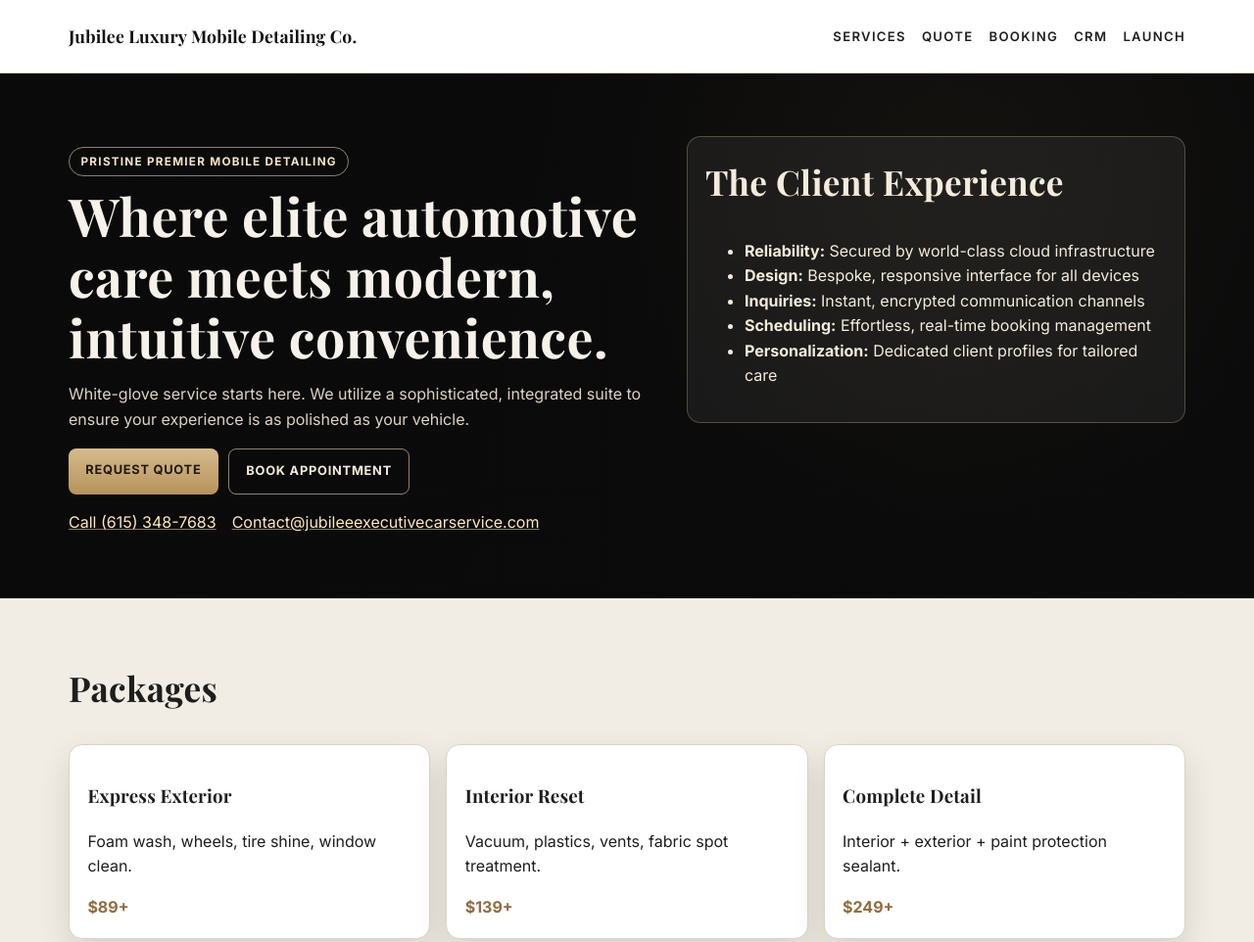
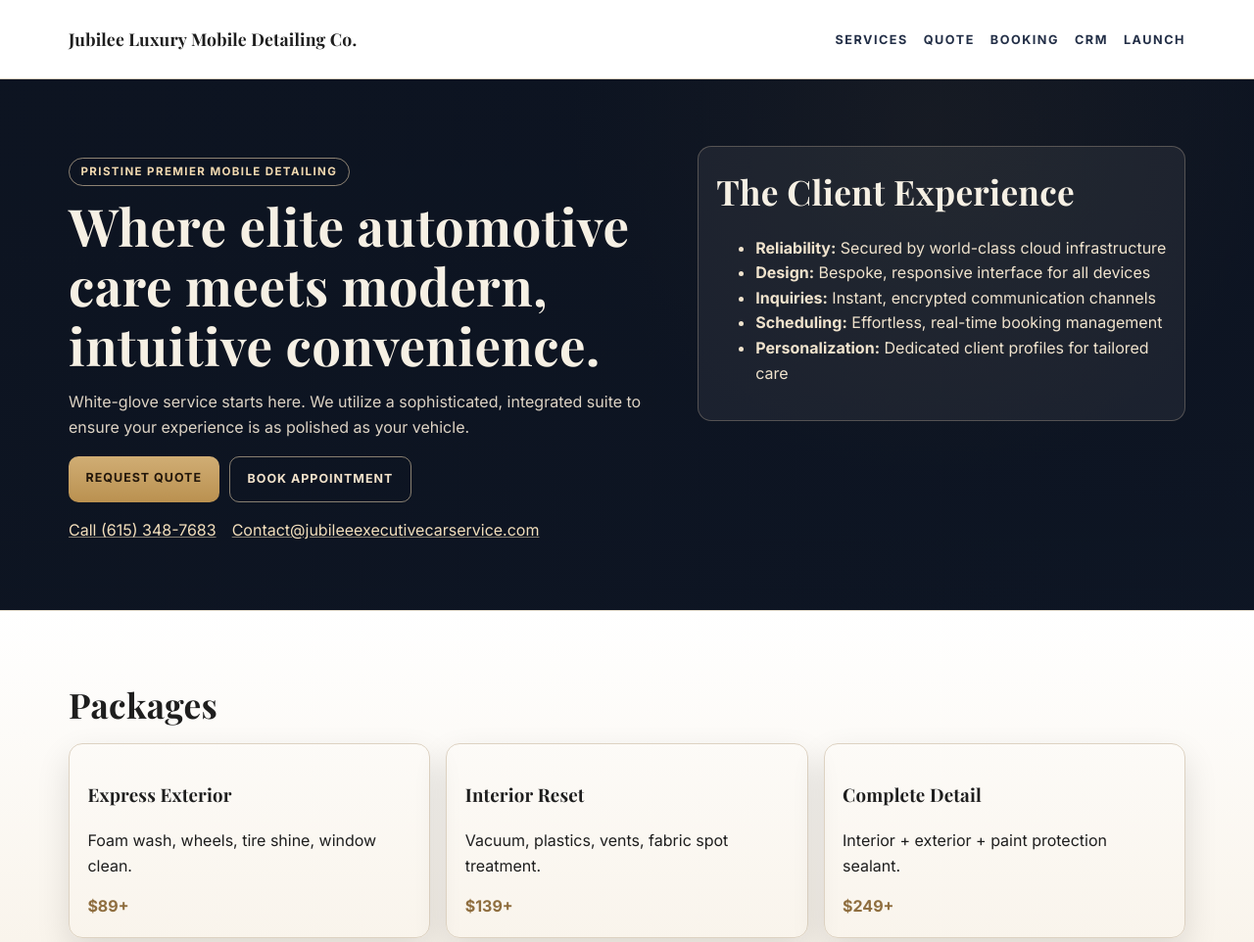
Before and after one commit to AndreDaGOAT/Jubilee-Premier-Luxury-Mobile-Detailing, a plain HTML site: page index.html in a window 1280 px wide. Shown: the top 962 px of the page at 98% size. Drawn offline with nearby package versions, Linux system fonts and the light colour scheme; some packages are replaced by stand-ins of ours.

Commit message:
Update styles.css

```diff
--- a/styles.css
+++ b/styles.css
@@ -3,7 +3,291 @@
   --surface: #ffffff;
   --surface-soft: #f1ede4;
   --text: #1e1e1e;
-  --muted: #5c5b56;
+  --muted: #5c5b56;a:root {
+  --ink: #121826;
+  --ink-soft: #222d43;
+  --paper: #f7f6f2;
+  --paper-2: #ffffff;
+  --champagne: #efe3cf;
+  --gold: #ba9150;
+  --gold-strong: #9f7330;
+  --line: #d8ccba;
+  --text: #1c1f26;
+  --muted: #5f636d;
+  --shadow: 0 16px 34px rgba(12, 17, 27, 0.12);
+  --max: 1140px;
+}
+
+* { box-sizing: border-box; }
+html, body { margin: 0; padding: 0; }
+
+body {
+  font-family: "Inter", "Segoe UI", Arial, sans-serif;
+  background: var(--paper);
+  color: var(--text);
+  line-height: 1.6;
+}
+
+h1, h2, h3, .brand {
+  font-family: "Playfair Display", Georgia, serif;
+  letter-spacing: 0.01em;
+}
+
+a { color: inherit; }
+
+.container {
+  width: min(100% - 2.25rem, var(--max));
+  margin-inline: auto;
+}
+
+.site-header {
+  position: sticky;
+  top: 0;
+  z-index: 40;
+  background: rgba(255, 255, 255, 0.96);
+  border-bottom: 1px solid var(--line);
+  backdrop-filter: blur(8px);
+}
+
+.nav-wrap {
+  min-height: 5rem;
+  display: flex;
+  align-items: center;
+  justify-content: space-between;
+  gap: 1rem;
+}
+
+.brand {
+  text-decoration: none;
+  color: var(--ink);
+  font-size: 1.1rem;
+  font-weight: 700;
+}
+
+.nav {
+  list-style: none;
+  display: flex;
+  gap: 1rem;
+  margin: 0;
+  padding: 0;
+}
+
+.nav a {
+  text-decoration: none;
+  font-size: 0.79rem;
+  text-transform: uppercase;
+  letter-spacing: 0.12em;
+  color: #232f47;
+  font-weight: 700;
+}
+
+.nav a:hover { color: var(--gold-strong); }
+
+.section { padding: 4.25rem 0; }
+.section-alt {
+  background: linear-gradient(180deg, #fff 0%, #f8f2e8 100%);
+  border-top: 1px solid #e7dece;
+  border-bottom: 1px solid #e7dece;
+}
+
+.hero, .about-hero {
+  color: #f6f0e4;
+  background:
+    linear-gradient(114deg, rgba(13, 20, 33, 0.94), rgba(13, 20, 33, 0.72)),
+    radial-gradient(circle at 74% 8%, rgba(186, 145, 80, 0.28), transparent 34%),
+    linear-gradient(180deg, #0c1322 0%, #10192a 100%);
+}
+
+.hero-grid, .two-col {
+  display: grid;
+  gap: 1.2rem;
+  align-items: start;
+}
+
+.hero-grid { grid-template-columns: 1.25fr 1fr; }
+.two-col { grid-template-columns: 1fr 1fr; }
+
+.pill {
+  display: inline-block;
+  border-radius: 999px;
+  border: 1px solid rgba(242, 218, 180, 0.56);
+  color: #f2d9b0;
+  text-transform: uppercase;
+  letter-spacing: 0.12em;
+  font-size: 0.72rem;
+  font-weight: 700;
+  padding: 0.28rem 0.72rem;
+  margin-bottom: 0.65rem;
+}
+
+h1 {
+  margin: 0 0 0.8rem;
+  font-size: clamp(2rem, 5.1vw, 3.3rem);
+  line-height: 1.15;
+}
+
+h2 {
+  margin-top: 0;
+  margin-bottom: 0.7rem;
+  color: var(--ink);
+  font-size: clamp(1.5rem, 2.9vw, 2.2rem);
+}
+
+.hero h2, .about-hero h2, .hero h1, .about-hero h1 { color: #f6f0e4; }
+
+.lead { color: #ddd3c4; max-width: 65ch; }
+
+.card {
+  background: var(--paper-2);
+  border: 1px solid var(--line);
+  border-radius: 14px;
+  padding: 1.15rem;
+  box-shadow: var(--shadow);
+}
+
+.hero .card, .about-hero .card {
+  background: rgba(255, 255, 255, 0.06);
+  border-color: rgba(245, 221, 189, 0.26);
+  color: #f0e3cd;
+  box-shadow: none;
+}
+
+.quick-contact {
+  display: flex;
+  gap: 1rem;
+  margin-top: 1rem;
+  flex-wrap: wrap;
+}
+
+.quick-contact a {
+  color: #f3dfbc;
+  text-decoration-color: rgba(243, 223, 188, 0.5);
+}
+
+.btn {
+  display: inline-block;
+  border-radius: 10px;
+  padding: 0.8rem 1.1rem;
+  text-decoration: none;
+  border: 0;
+  cursor: pointer;
+  font-size: 0.78rem;
+  font-weight: 700;
+  letter-spacing: 0.08em;
+  text-transform: uppercase;
+}
+
+.btn-primary {
+  background: linear-gradient(180deg, #d0ad74, #ba9150);
+  color: #23170b;
+}
+
+.btn-primary:hover { filter: brightness(1.05); }
+
+.btn-secondary {
+  background: transparent;
+  border: 1px solid rgba(242, 218, 180, 0.54);
+  color: #f3e3cb;
+}
+
+.btn-light {
+  color: #2f2518;
+  border-color: #bea47e;
+  background: rgba(255, 255, 255, 0.6);
+}
+
+.hero-actions { display: flex; gap: 0.65rem; flex-wrap: wrap; }
+
+.form {
+  background: #fff;
+  border: 1px solid var(--line);
+  border-radius: 14px;
+  padding: 1.15rem;
+  display: grid;
+  gap: 0.8rem;
+  box-shadow: var(--shadow);
+}
+
+label { display: grid; gap: 0.35rem; font-weight: 600; color: #222a39; }
+
+input, select, textarea {
+  width: 100%;
+  border: 1px solid #cdbda5;
+  border-radius: 8px;
+  padding: 0.68rem;
+  font: inherit;
+  color: #1d2430;
+  background: #fff;
+}
+
+input:focus, select:focus, textarea:focus {
+  outline: 2px solid rgba(186, 145, 80, 0.3);
+  border-color: #ba9150;
+}
+
+.hint { color: var(--muted); min-height: 1.2rem; }
+
+.vehicle-grid {
+  display: grid;
+  grid-template-columns: repeat(auto-fit, minmax(240px, 1fr));
+  gap: 1rem;
+}
+
+.vehicle-card {
+  border-radius: 14px;
+  border: 1px solid var(--line);
+  overflow: hidden;
+  box-shadow: var(--shadow);
+  background: #fff;
+}
+
+.vehicle-card img {
+  width: 100%;
+  height: 190px;
+  object-fit: cover;
+  display: block;
+  background: #0f1727;
+}
+
+.vehicle-copy { padding: 0.9rem 1rem 1.05rem; }
+
+.owner-card img {
+  width: 100%;
+  max-height: 430px;
+  border-radius: 10px;
+  object-fit: cover;
+}
+
+.owner-fallback {
+  border: 1px dashed #cebda3;
+  border-radius: 10px;
+  padding: 1rem;
+  color: #6b6257;
+  background: rgba(255, 255, 255, 0.88);
+}
+
+.history-copy p { margin-top: 0; }
+.history-copy p + p { margin-top: 0.8rem; }
+
+.site-footer {
+  background: linear-gradient(180deg, #101829 0%, #0d1423 100%);
+  color: #ecdfca;
+  border-top: 3px solid #9f7330;
+  padding: 1.6rem 0;
+}
+
+.footer-wrap {
+  display: flex;
+  justify-content: space-between;
+  gap: 1rem;
+  flex-wrap: wrap;
+}
+
+@media (max-width: 900px) {
+  .hero-grid, .two-col { grid-template-columns: 1fr; }
+  .nav { flex-wrap: wrap; justify-content: flex-end; }
+}
+
   --gold: #b7935c;
   --gold-dark: #8f6e3f;
   --line: #ddd2c2;
```
